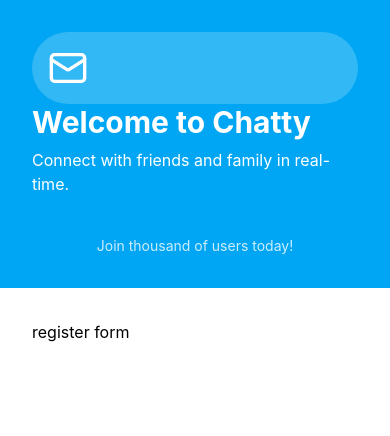
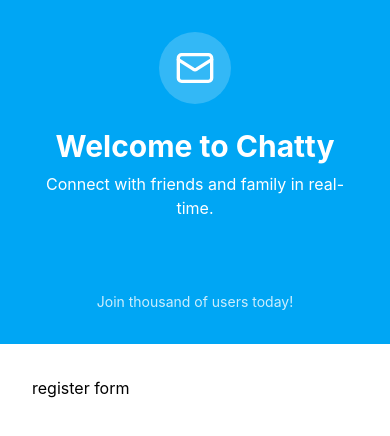
Before and after one commit to osalhk/chatty, a React (Vite) app in the folder frontend/: page /auth in a window 390 px wide. Shown: the top 436 px of the page. Built offline with nearby package versions, Linux system fonts and the light colour scheme.

Commit message:
fix: correct layout and spacing issues in Auth component

```diff
--- a/frontend/src/pages/Auth/Auth.tsx
+++ b/frontend/src/pages/Auth/Auth.tsx
@@ -9,25 +9,27 @@ const Auth: React.FC = () => {
     return <>
         <div className="min-h-screen w-full bg-white flex flex-col md:flex-row">
             <div className="w-full md:w-6/12 bg-sky-500 p-8 text-white flex flex-col justify-center">
-                <div className="text-center mb:8">
-                    <div className="bg-white/20 p-4 rounded-full">
-                        <Mail className="size-10" />
+                <div className="text-center mb-8">
+                    <div className="flex justify-center mb-6">
+                        <div className="bg-white/20 p-4 rounded-full">
+                            <Mail className="size-10" />
+                        </div>
                     </div>
+                    <h1 className="text-3xl font-bold mb-2">Welcome to Chatty</h1>
+                    <p>Connect with friends and family in real-time.</p>
                 </div>
-                <h1 className="text-3xl font-bold mb-2">Welcome to Chatty</h1>
-                <p>Connect with friends and family in real-time.</p>
                 <div className="mt-10 text-center">
                     <p className="text-sm opacity-80">Join thousand of users today!</p>
                 </div>
             </div>
-            <div className="w-full md:w-6/12 flex p-8 justify-center item-center ">
+            <div className="w-full md:w-6/12 flex p-8 justify-center items-center ">
                 {islogin ? (
                     <div className="w-full md:w-[400 px]">
-                        <LoginForm onSwitch={() =>setIsLogin(true)}/>
+                        <LoginForm onSwitch={() => setIsLogin(true)} />
                     </div>
                 ) : (
                     <div className="w-full md:w-[400 px]">
-                        <RegisterForm onSwitch={() =>setIsLogin(false)}/>
+                        <RegisterForm onSwitch={() => setIsLogin(false)} />
                     </div>
                 )}
             </div>
```
